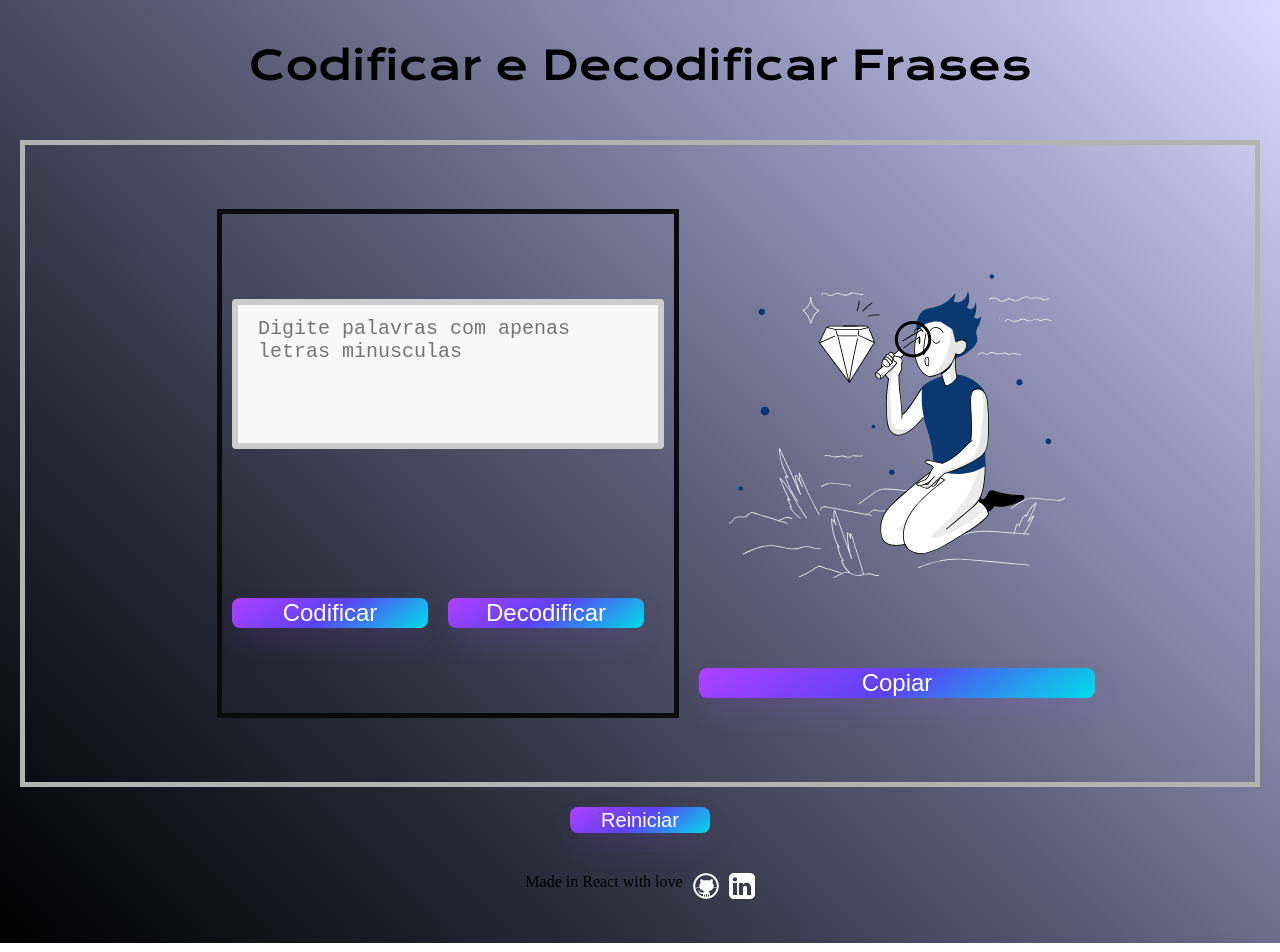
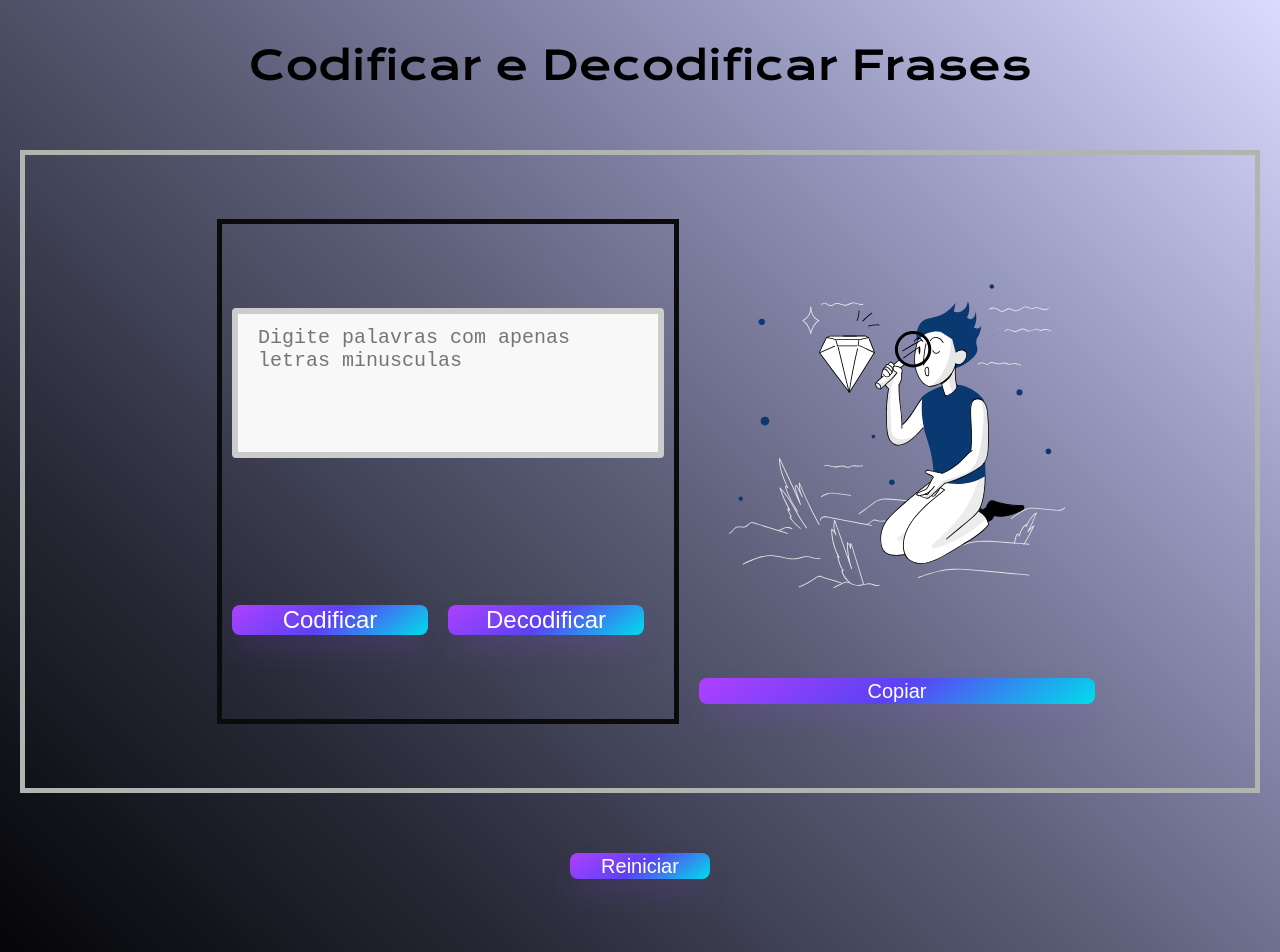
Before and after one commit to Beto1821/Cod-Decod, a React (Create React App) app: page / in a window 1280 px wide. Shown: the top 952 px of the page. Built offline with nearby package versions, Linux system fonts and the light colour scheme.

Commit message:
fix: paddings

```diff
--- a/src/App.css
+++ b/src/App.css
@@ -25,7 +25,9 @@
 body {
   animation: Animation 10s ease infinite;
   background: linear-gradient(45deg, var(--color1), var(--color2), var(--color3), var(--color4), var(--color5));
-
+  display: flex;
+  flex-direction: column;
+  justify-content: center;
 }
 
 @keyframes Animation {
@@ -94,7 +96,9 @@ header{
   padding: 10px 10px;
 }
 
-.reset {
+.btnReset {
+  align-items: center;
+  justify-content: center;
   margin: 10px 10px ;
   padding: 10px 10px;
 }
@@ -213,3 +217,12 @@ textarea {
 .imagem_busca {
   max-width: 90%;
 }
+
+section {
+  display: flex;
+  justify-content: center;
+  text-align: center;
+  margin: 10px 10px ;
+  padding: 30px 20px;
+  gap: 10px;
+}
--- a/src/App.js
+++ b/src/App.js
@@ -54,14 +54,14 @@ export default class App extends Component {
                 <p>{fraseDecodificada}</p>
               </div>
             </div>
-            <ButtonCopy
+            <ButtonCopy className='btnCopy'
               fraseCodificada={fraseCodificada}
             />
           </div>
         </main>
-        <div className="buttonCopy">
-         <button className='btnCopy' onClick={this.handleRefresh}>Reiniciar</button>
-        </div>
+        <section>
+           <button className='btnCopy' onClick={this.handleRefresh}>Reiniciar</button>
+        </section>
         <footer>
             <p>Made in React with love</p>
             <a href='https://github.com/Beto1821' >
--- a/src/components/ButtonCopy.jsx
+++ b/src/components/ButtonCopy.jsx
@@ -9,7 +9,7 @@ function ButtonCopy({ fraseCodificada }) {
   };
 
   return (
-    <button className='btnCod' onClick={copiarResultado}>Copiar</button>
+    <button className='btnCopy' onClick={copiarResultado}>Copiar</button>
   );
 }
 
```
